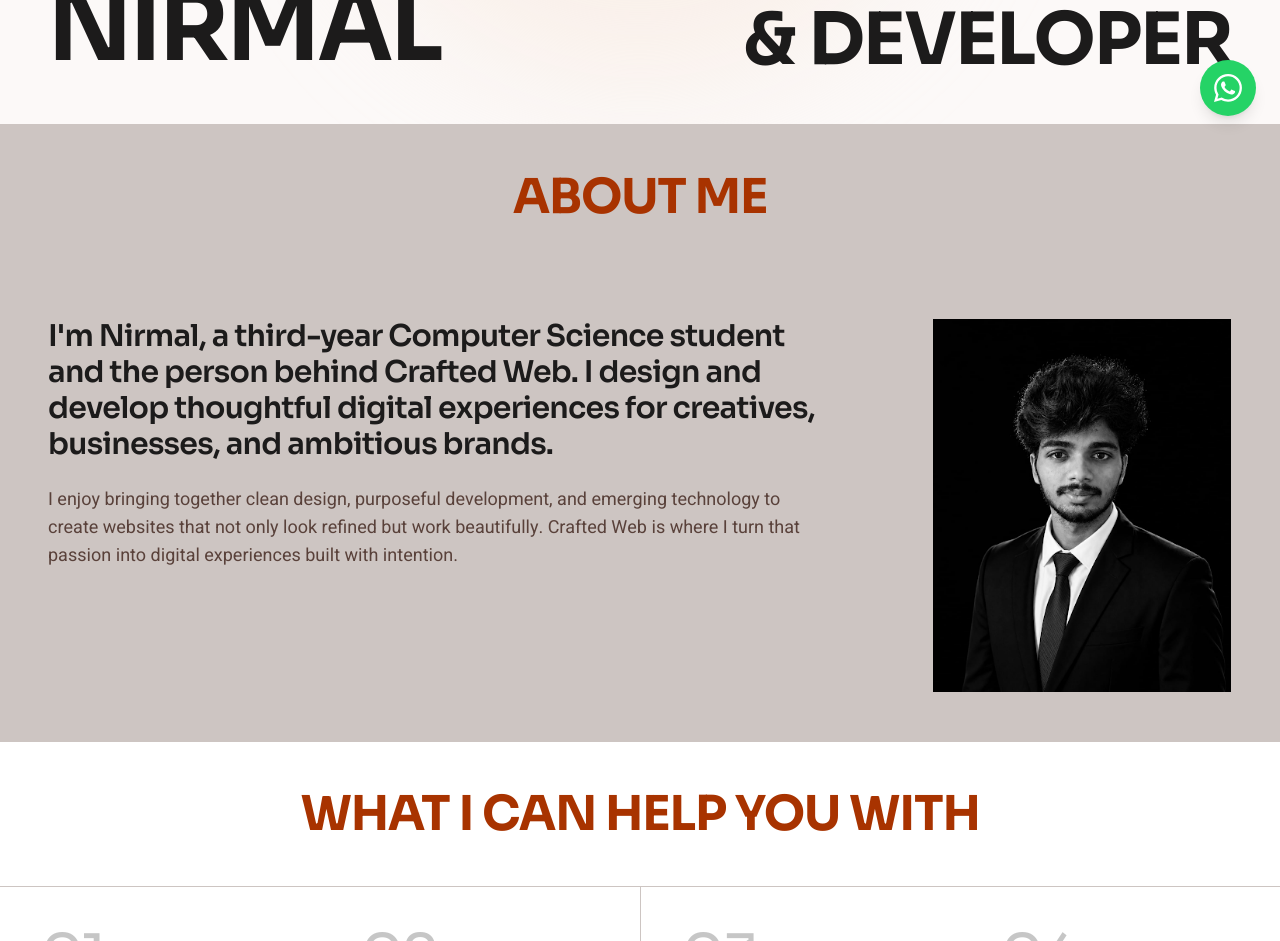
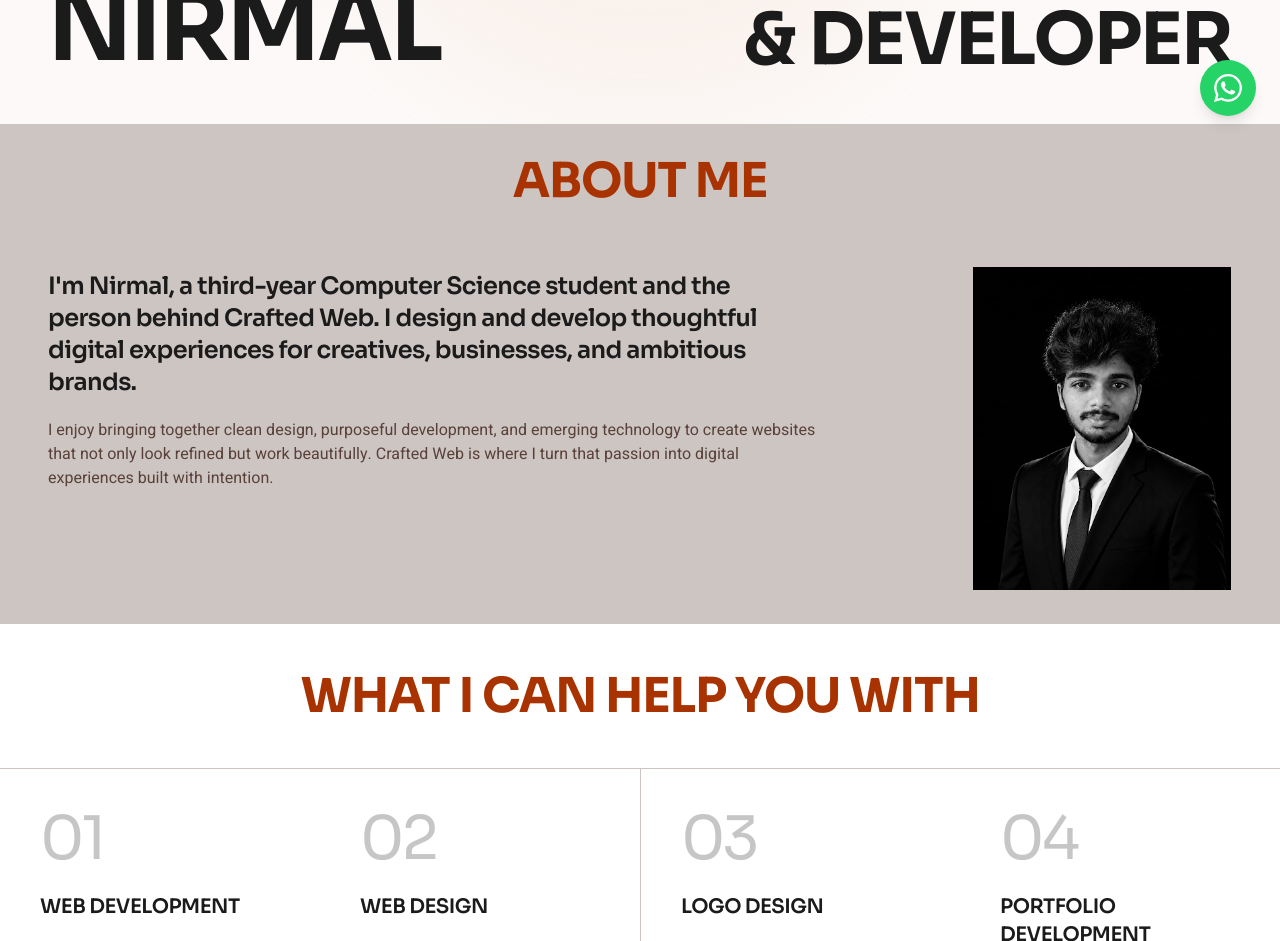
Before and after one commit to Nirmal0804/Freelancing-Portfolio, a Next.js app: page / in a window 1280 px wide. Shown: the part 660-1601 px from the top of the page. Built offline with nearby package versions, Linux system fonts and the light colour scheme.

Commit message:
style: reduce vertical height of About box and nudge portrait upward for tighter alignment

```diff
--- a/components/home/AboutSection.tsx
+++ b/components/home/AboutSection.tsx
@@ -7,28 +7,31 @@ export const AboutSection: React.FC = () => {
       className="w-full border-b border-[#cdc5c2] grid grid-cols-1 md:grid-cols-12 bg-surface-container-highest"
       id="about"
     >
-      <div className="md:col-span-12 p-6 sm:p-8 lg:p-12 border-b border-[#cdc5c2] flex justify-center items-center text-center">
+      {/* Header */}
+      <div className="md:col-span-12 py-5 sm:py-6 lg:py-8 px-6 sm:px-8 lg:px-12 border-b border-[#cdc5c2] flex justify-center items-center text-center">
         <h2 className="font-heading text-2xl sm:text-3xl md:text-4xl lg:text-5xl text-primary font-bold uppercase tracking-tight leading-tight">
           ABOUT ME
         </h2>
       </div>
-      <div className="md:col-span-12 p-6 sm:p-8 lg:p-12 flex flex-col lg:flex-row gap-8 lg:gap-12 items-center lg:items-start justify-between">
-        <div className="flex-1 max-w-2xl lg:max-w-3xl flex flex-col gap-6 justify-center">
-          <p className="font-heading text-xl sm:text-2xl lg:text-3xl text-on-surface font-semibold leading-snug tracking-tight">
+
+      {/* Content */}
+      <div className="md:col-span-12 py-6 sm:py-7 lg:py-8 px-6 sm:px-8 lg:px-12 flex flex-col lg:flex-row gap-6 lg:gap-10 items-center lg:items-start justify-between">
+        <div className="flex-1 max-w-2xl lg:max-w-3xl flex flex-col gap-4 sm:gap-5 justify-center">
+          <p className="font-heading text-lg sm:text-xl lg:text-2xl text-on-surface font-semibold leading-snug tracking-tight">
             I&apos;m Nirmal, a third-year Computer Science student and the person behind Crafted Web. I design and develop thoughtful digital experiences for creatives, businesses, and ambitious brands.
           </p>
-          <p className="font-sans text-base sm:text-lg text-on-surface-variant leading-relaxed">
+          <p className="font-sans text-sm sm:text-base text-on-surface-variant leading-relaxed">
             I enjoy bringing together clean design, purposeful development, and emerging technology to create websites that not only look refined but work beautifully. Crafted Web is where I turn that passion into digital experiences built with intention.
           </p>
         </div>
 
-        <div className="w-full max-w-[240px] sm:max-w-[280px] lg:max-w-[300px] shrink-0 self-center lg:self-start">
+        <div className="w-full max-w-[210px] sm:max-w-[240px] lg:max-w-[260px] shrink-0 self-center lg:self-start lg:-mt-1">
           <div className="relative aspect-[4/5] w-full overflow-hidden border border-[#cdc5c2] bg-surface-container-low shadow-xs">
             <Image
               src="/images/nirmal-portrait.jpg"
               alt="Portrait of Nirmal, founder of Crafted Web"
               fill
-              sizes="(max-width: 768px) 240px, (max-width: 1024px) 280px, 300px"
+              sizes="(max-width: 768px) 210px, (max-width: 1024px) 240px, 260px"
               className="object-cover object-top grayscale hover:grayscale-0 transition-all duration-500 ease-out"
             />
           </div>
```
